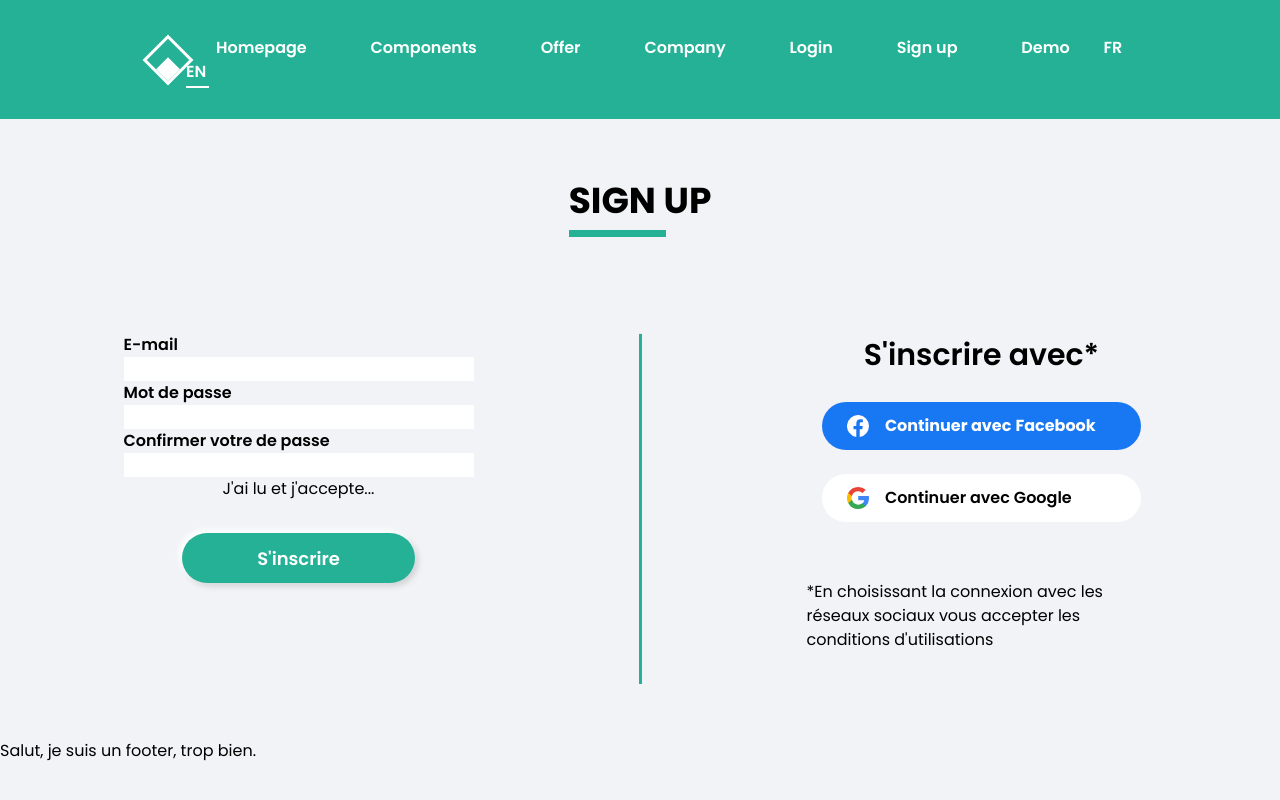
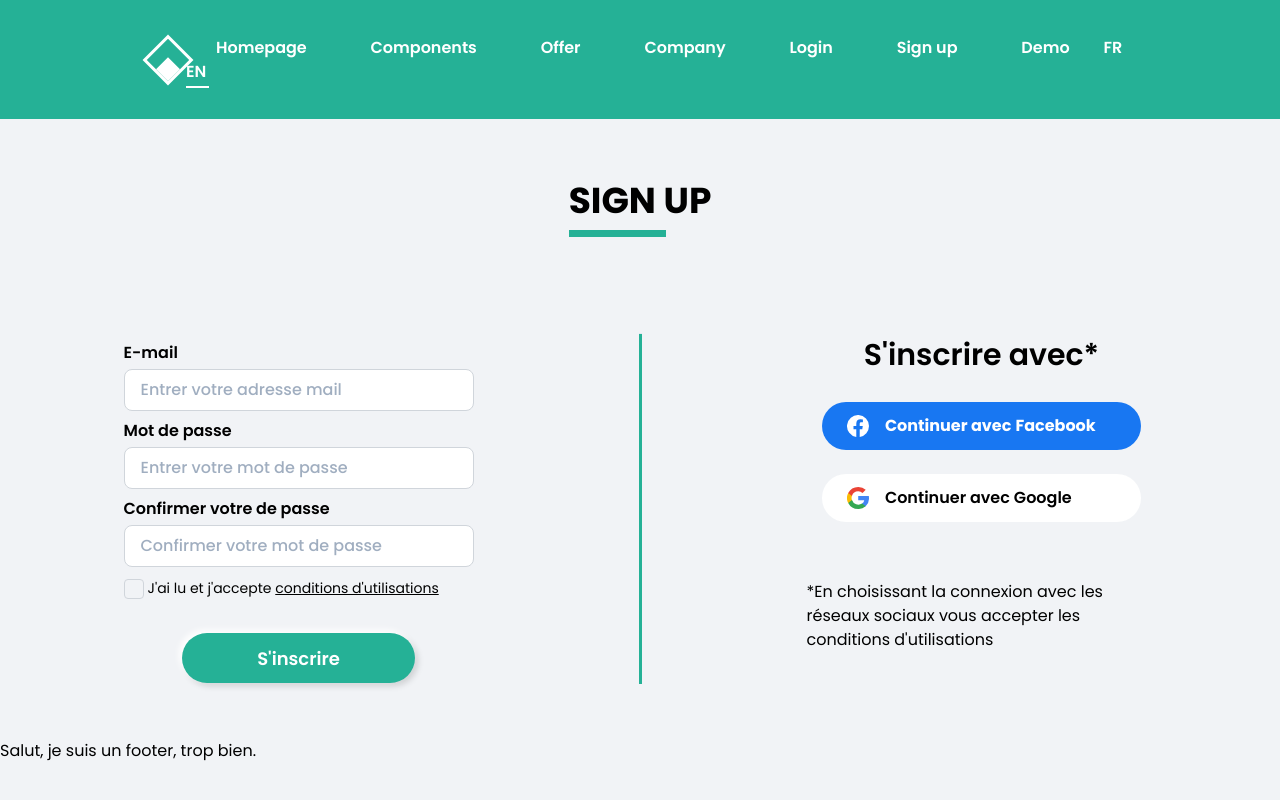
Before and after one commit to TCM-dev/fairway-corner, a Nuxt app: page /sign_up in a window 1280 px wide. Shown: the top 800 px of the page. Built offline with nearby package versions, Linux system fonts and the light colour scheme.

Commit message:
login + signup

```diff
--- a/components/AppCheckbox.vue
+++ b/components/AppCheckbox.vue
@@ -1,5 +1,5 @@
 <template>
-  <div class="flex items-center">
+  <div class="flex items-center w-full">
     <div class="relative inline-block">
       <input type="checkbox" class="h-5 w-5 opacity-0" :name="name" v-model="checked" />
       <div
--- a/components/AppInputText.vue
+++ b/components/AppInputText.vue
@@ -18,9 +18,11 @@ export default {
       default: "",
     },
   },
-  mounted() {
-    const input = this.$refs["Entrer votre mot de passe"];
-    input.setAttribute("size", input.getAttribute("placeholder").length);
-  },
 };
 </script>
+
+<style scoped>
+input {
+  width: 100%;
+}
+</style>
--- a/pages/sign_in.vue
+++ b/pages/sign_in.vue
@@ -5,16 +5,14 @@
       <section class="flex flex-col items-center custom-width">
         <!-- Inputs -->
         <div class="w-full flex flex-col">
-          <label class="font-semibold">E-mail</label>
-          <input />
+          <label class="font-semibold my-2">E-mail</label>
+          <app-input-text placeholder="Entrer votre adresse mail" />
         </div>
         <div class="w-full flex flex-col">
-          <label class="font-semibold">Mot de passe</label>
-          <input />
+          <label class="font-semibold my-2">Mot de passe</label>
+          <app-input-text placeholder="Entrer votre mot de passe" />
         </div>
-        <a href="#" class="font-semibold text-right w-full mt-1">
-          Mot de passe oublié
-        </a>
+        <a href="#" class="font-semibold text-right w-full mt-2 underline">Mot de passe oublié</a>
         <app-button class="mt-8">Connexion</app-button>
       </section>
       <hr class="bg-primary hidden xl:block" />
--- a/pages/sign_up.vue
+++ b/pages/sign_up.vue
@@ -4,19 +4,22 @@
     <div class="custom-margin flex flex-col xl:flex-row">
       <section class="flex flex-col items-center custom-width">
         <!-- Inputs -->
-        <div class="w-full flex flex-col">
-          <label class="font-semibold">E-mail</label>
-          <input />
+        <div class="w-full flex flex-col mt-2">
+          <label class="font-semibold mb-1">E-mail</label>
+          <app-input-text placeholder="Entrer votre adresse mail" />
         </div>
-        <div class="w-full flex flex-col">
-          <label class="font-semibold">Mot de passe</label>
-          <input />
+        <div class="w-full flex flex-col mt-2">
+          <label class="font-semibold mb-1">Mot de passe</label>
+          <app-input-text placeholder="Entrer votre mot de passe" />
         </div>
-        <div class="w-full flex flex-col">
-          <label class="font-semibold">Confirmer votre de passe</label>
-          <input />
+        <div class="w-full flex flex-col mt-2">
+          <label class="font-semibold mb-1">Confirmer votre de passe</label>
+          <app-input-text placeholder="Confirmer votre mot de passe" />
         </div>
-        J'ai lu et j'accepte...
+        <app-checkbox checkbox1 class="text-sm mt-2">
+          J'ai lu et j'accepte
+          <nuxt-link to="/" class="underline">conditions d'utilisations</nuxt-link>
+        </app-checkbox>
         <app-button class="mt-8">S'inscrire</app-button>
       </section>
       <hr class="bg-primary hidden xl:block" />
```
